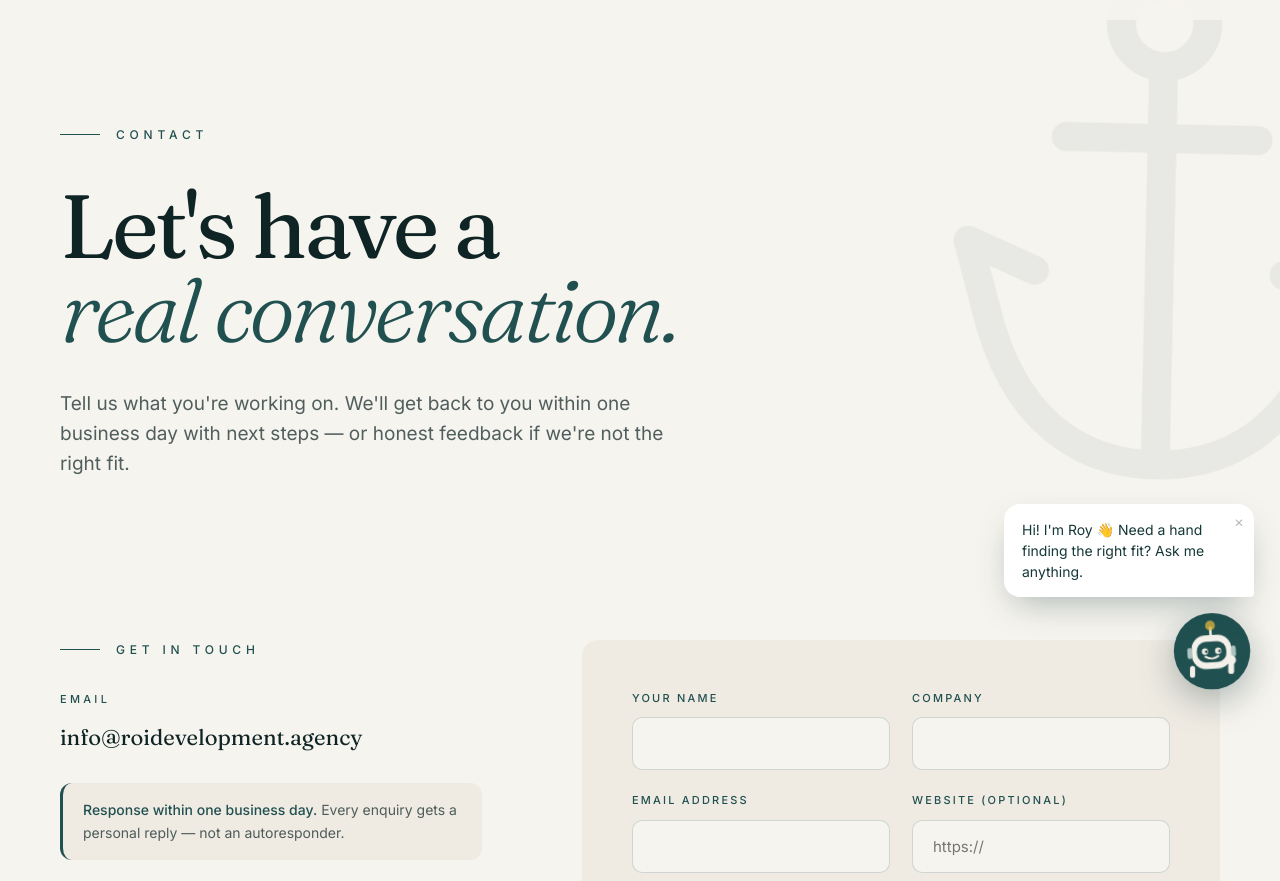
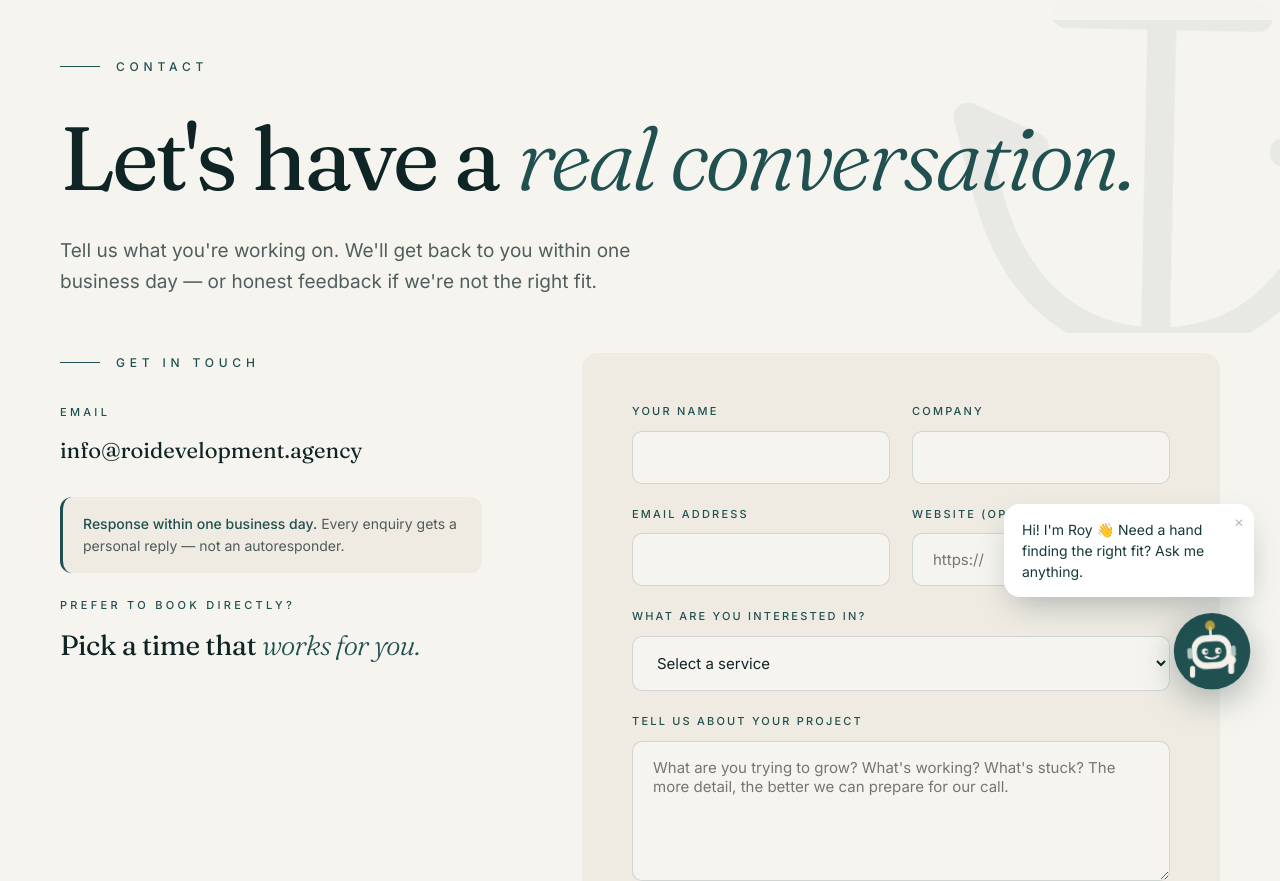
Before and after one commit to ROI-Development-Agency/roi-website, a plain HTML site: page contact.html in a window 1280 px wide. Shown: the part 75-956 px from the top of the page. Drawn offline with Linux system fonts and the light colour scheme; a script that the page names is missing.

Commit message:
Fix contact page: readable plan banner + tighter layout
- Plan banner restyled for the light hero (dark text on gold, was
  invisible white-on-light)
- Tighten contact page-hero padding and section spacing so the form and
  booking are visible in the first screen (was ~300px of dead space)
- Headline runs on one line for a more compact top

```diff
--- a/contact.html
+++ b/contact.html
@@ -41,17 +41,17 @@
 </div>
 
 <!-- PAGE HERO -->
-<section class="page-hero">
+<section class="page-hero page-hero-contact">
   <div class="page-hero-anchor">
     <img src="anchor-dark.svg" alt="">
   </div>
   <div class="page-hero-inner">
     <div class="section-label">Contact</div>
     <h1 class="page-hero-title">
-      Let's have a<br><span class="italic">real conversation.</span>
+      Let's have a <span class="italic">real conversation.</span>
     </h1>
     <p class="page-hero-sub">
-      Tell us what you're working on. We'll get back to you within one business day with next steps — or honest feedback if we're not the right fit.
+      Tell us what you're working on. We'll get back to you within one business day — or honest feedback if we're not the right fit.
     </p>
   </div>
 </section>
@@ -277,9 +277,9 @@ var CARE_NOTE = '';
   var hero = document.querySelector('.page-hero-inner');
   if (hero) {
     var banner = document.createElement('div');
-    banner.style.cssText = 'margin-top:26px;display:inline-flex;align-items:center;gap:12px;background:rgba(228,184,60,0.14);border:1px solid rgba(228,184,60,0.55);color:#F4F4F4;padding:12px 22px;border-radius:100px;font-size:15px;line-height:1.4;';
+    banner.style.cssText = 'margin-top:22px;display:flex;align-items:center;gap:12px;max-width:640px;background:#fbf1cf;border:1px solid #E4B83C;color:#1c2b2b;padding:14px 22px;border-radius:14px;font-size:15px;line-height:1.45;';
     var priceStr = p.price ? ' — <strong>' + p.price + '</strong>' : '';
-    banner.innerHTML = '<span style="color:#E4B83C;font-weight:700;">✓</span> You’re starting with <strong>' + p.label + '</strong>' + priceStr + '. Grab a time below or send the form — we’ll get you set up.';
+    banner.innerHTML = '<span style="color:#b8901f;font-weight:800;font-size:18px;line-height:1;">✓</span> <span>You’re starting with <strong style="color:#205050;">' + p.label + '</strong>' + priceStr + '. Grab a time below or send the form — we’ll get you set up.</span>';
     hero.appendChild(banner);
   }
 
--- a/styles.css
+++ b/styles.css
@@ -486,6 +486,10 @@ button.btn-text { background: none; border: none; }
   overflow: hidden;
 }
 
+/* Tighter hero on the contact page so the form/booking is visible sooner */
+.page-hero-contact { padding: 132px 60px 36px; }
+.page-hero-contact .page-hero-sub { margin-top: 20px; }
+
 .page-hero-anchor {
   position: absolute;
   right: -120px;
@@ -2276,7 +2280,7 @@ footer {
 
 /* ============= CONTACT PAGE ============= */
 .contact-section {
-  padding: 60px 60px 140px;
+  padding: 20px 60px 120px;
 }
 
 .contact-inner {
```
